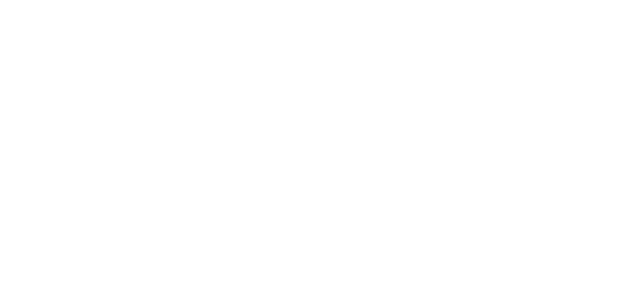
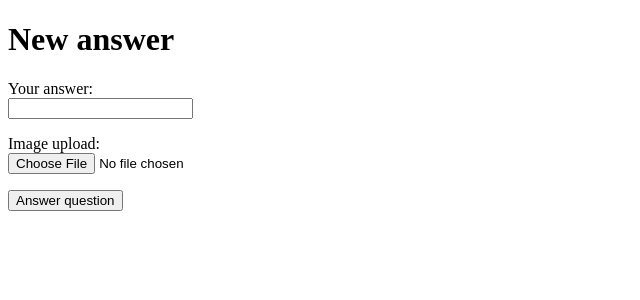
Before and after one commit to matebalogh11/askmate-rushbit, a Flask app: page /question/1/new-answer in a window 1280 px wide. Before the commit the part shown is empty. Shown: the top 300 px of the page, without its empty margins (0-640 px from the left). Run offline with Flask 2, Linux system fonts and the light colour scheme.

Commit message:
Minor bugfixes in add_answer in main. py and data_manager. a_form.html written

```diff
--- a/data_manager.py
+++ b/data_manager.py
@@ -36,7 +36,7 @@ def read_csv(file):
                 for i, items in enumerate(data):
                     if i == 1:
                         requested_data[n][i] = float(requested_data[n][i])
-                    if i == 0 or i == 2:
+                    if i == 2:
                         requested_data[n][i] = int(requested_data[n][i])
                     if i == 4 or i == 5 or i == 6:
                         requested_data[n][i] = base64.b64decode(requested_data[n][i]).decode("utf-8")
--- a/main.py
+++ b/main.py
@@ -172,7 +172,7 @@ def show_new_question_form():
 def show_new_answer_form(question_id):
     """View function of new answer form."""
     title = "Add new answer to question: {}".format(question_id)
-    return render_template("a_form.html", title=title)
+    return render_template("a_form.html", title=title, question_id=question_id)
 
 
 @app.route("/question/<question_id>")
@@ -283,7 +283,7 @@ def add_answer(question_id):
         answers.append(new_answer)
         write_csv('answer.csv', answers)
 
-        return redirect(url_for('show_question_page'), question_id=question_id)
+        return redirect(url_for('show_question_page', question_id=question_id))
 
     flash("Message must be filled and at least 10 characters long.", "error")
 
--- a/templates/a_form.html
+++ b/templates/a_form.html
@@ -2,5 +2,18 @@
 {% extends "layout.html" %}
 {% block title %}{{ title }}{% endblock %}
 {% block content %}
-
+    <h1>New answer</h1>
+    <form action="{{ url_for('add_answer', question_id=question_id) }}" method="POST">
+        <p>
+            <label for="message">Your answer:</label><br>
+            <input type="text" name="message" id="message" minlength="10" required>
+        </p>
+        <p>
+            <label for="a_image">Image upload:</label><br>
+            <input type="file" name="a_image" id="a_image">
+        </p>
+        <p>
+            <input type="submit" value="Answer question" name="submit" id="submit">
+        </p>
+    </form>
 {% endblock %}
```
